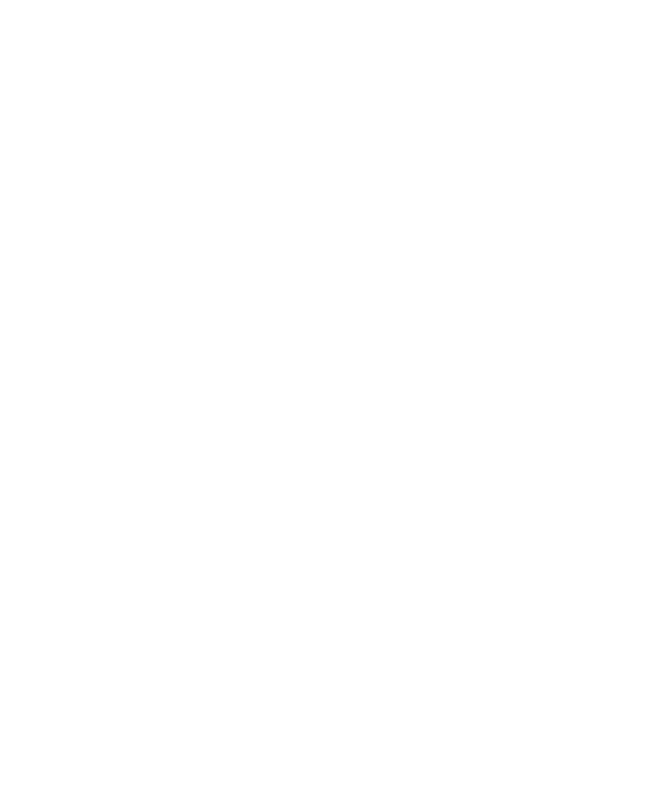
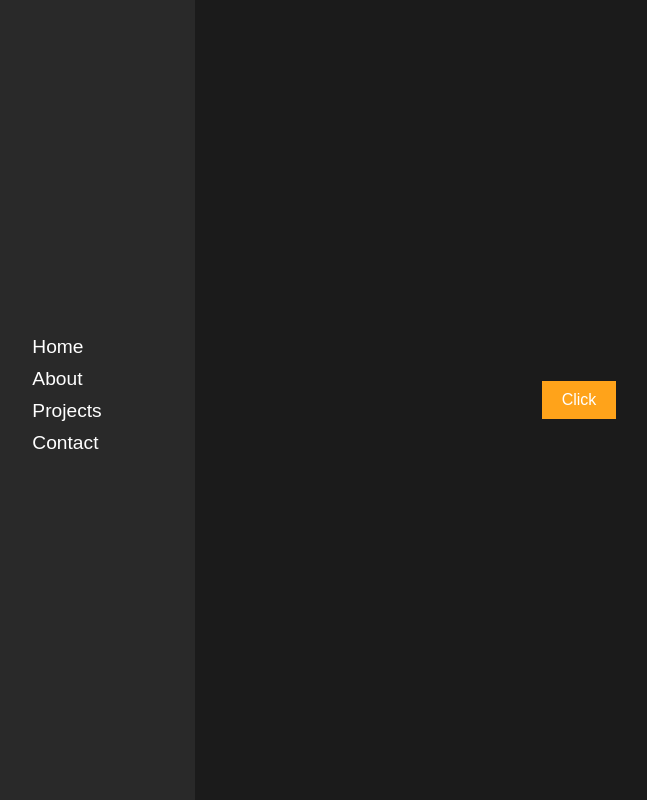
Before and after one commit to ugbeadie/Animate-With-GSAP, a plain HTML site: page 1. JS Animation/index.html in a window 1280 px wide. Shown: the whole page, without its empty margins (61-708 px from the left). Drawn offline with Linux system fonts and the light colour scheme.

Commit message:
basic js animation

```diff
--- a/1. JS Animation/app.js
+++ b/1. JS Animation/app.js
@@ -0,0 +1,6 @@
+const sidebar = document.querySelector(".sidebar");
+const btn = document.querySelector("button");
+
+btn.addEventListener("click", () => {
+  sidebar.classList.toggle("hide");
+});
--- a/1. JS Animation/index.html
+++ b/1. JS Animation/index.html
@@ -1,12 +1,25 @@
-<!DOCTYPE html>
 <html lang="en">
   <head>
     <meta charset="UTF-8" />
+    <meta http-equiv="X-UA-Compatible" content="IE=edge" />
     <meta name="viewport" content="width=device-width, initial-scale=1.0" />
-    <title>JS Animation With GSAP</title>
+    <title>JS Animation</title>
     <link rel="stylesheet" href="style.css" />
   </head>
   <body>
+    <section class="sidebar">
+      <ul>
+        <li><a href="#">Home</a></li>
+        <li><a href="#">About</a></li>
+        <li><a href="#">Projects</a></li>
+        <li><a href="#">Contact</a></li>
+      </ul>
+    </section>
+
+    <div class="center">
+      <button>Click</button>
+    </div>
+
     <script src="app.js"></script>
   </body>
 </html>
--- a/1. JS Animation/style.css
+++ b/1. JS Animation/style.css
@@ -0,0 +1,54 @@
+* {
+  padding: 0;
+  margin: 0;
+  box-sizing: border-box;
+}
+
+body {
+  background: #1b1b1b;
+}
+
+section.sidebar {
+  height: 100vh;
+  width: 20%;
+  /* background: rgb(33, 33, 33); */
+  background: #292929;
+  position: fixed;
+  display: flex;
+  justify-content: center;
+  align-items: center;
+  transition: 1s ease;
+}
+
+.hide {
+  transform: translateX(-300px);
+}
+
+ul li {
+  list-style: none;
+  margin-bottom: 10px;
+}
+
+ul li a {
+  text-decoration: none;
+  font-size: 1.2rem;
+  font-family: sans-serif;
+  color: #fff;
+}
+
+.center {
+  display: flex;
+  justify-content: center;
+  align-items: center;
+  height: 100vh;
+}
+
+.center button {
+  padding: 10px 20px;
+  font-size: 1rem;
+  border: none;
+  /* box-shadow: 1px 1px 1px 2px rgb(186, 186, 186); */
+  background: #ffa31a;
+  color: #fff;
+  cursor: pointer;
+}
```
